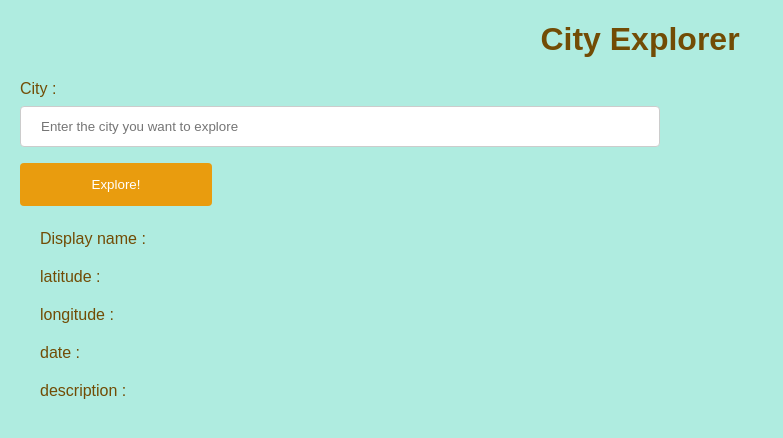
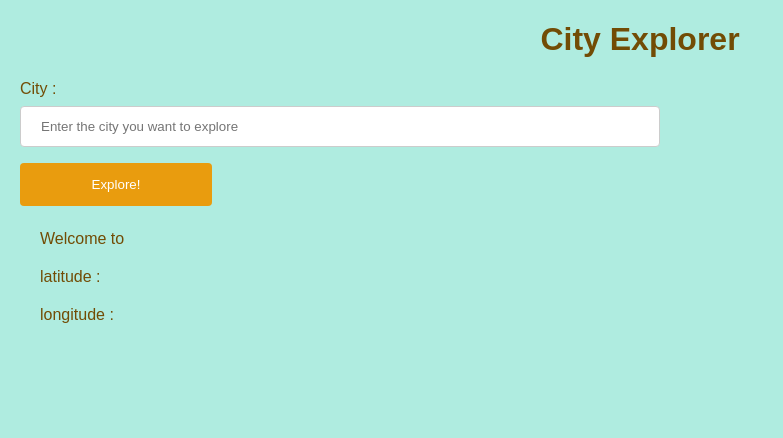
Before and after one commit to ahmedbani/city-explorer, a React (Create React App) app: page / in a window 1280 px wide. Shown: the top 438 px of the page, without its empty margins (0-783 px from the left). Built offline with nearby package versions, Linux system fonts and the light colour scheme.

Commit message:
fixing bugs

```diff
--- a/src/App.js
+++ b/src/App.js
@@ -10,8 +10,7 @@ class App extends React.Component {
       lat: "",
       lon: "",
       displayName: "",
-      date:'',
-      description:'',
+      weatherArr: [],
       mapFlag: false,
       displayErr: false,
     };
@@ -20,17 +19,10 @@ class App extends React.Component {
     const serverUrl = `http://localhost:4000/weather?lat=${this.state.lat}&lon=${this.state.lon}/`;
 
     let res = await axios.get(serverUrl);
-    res.data.map(item => {
-      this.setState({
-        date: item.date,
-        description: item.description
-      });
-      console.log(this.state.date);
-      console.log(this.state.description);
-      return item;
-    })
-
-
+    this.setState({
+      weatherArr: res.data,
+    });
+    console.log(this.state.weatherArr.date);
   };
   getLocationData = async (event) => {
     event.preventDefault();
@@ -73,7 +65,7 @@ class App extends React.Component {
 
         <Figure>
           <Figure.Caption>
-            Display name : {this.state.displayName}
+            Welcome to {this.state.displayName}
           </Figure.Caption>
           <Figure.Caption>latitude : {this.state.lat}</Figure.Caption>
           <Figure.Caption>longitude : {this.state.lon}</Figure.Caption>
@@ -82,13 +74,21 @@ class App extends React.Component {
               width={500}
               height={350}
               alt="500x350"
-              src={`https://maps.locationiq.com/v3/staticmap?key=pk.878d493504ee449bf0b7137790177cf1&center=${this.state.lat},${this.state.lon}`}
+              src={`https://maps.locationiq.com/v3/staticmap?key=pk.58721e9934343c988d3e205898b97680&center=${this.state.lat},${this.state.lon}`}
             />
           )}
-          <Figure.Caption>date : {this.state.date}</Figure.Caption>{" "}
-          <Figure.Caption>
-            description : {this.state.description}
-          </Figure.Caption>
+          {this.state.weatherArr.map((item) => {
+            return (
+              <>
+                <Figure.Caption>
+                  date : {item.date}
+                </Figure.Caption>
+                <Figure.Caption>
+                  description : {item.description}
+                </Figure.Caption>
+              </>
+            );
+          })}{" "}
           {this.state.displayErr && <p>Unable to geocode</p>}
         </Figure>
       </>
```
